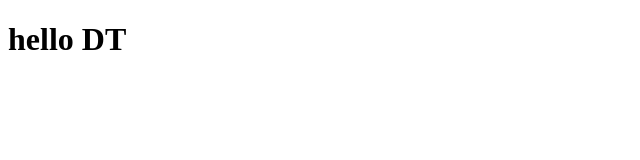
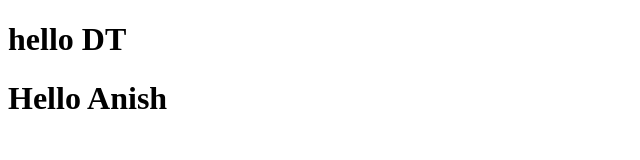
Before and after one commit to Dnyaneshwat1305/Griki, a plain HTML site: page index.html in a window 1280 px wide. Shown: the whole page, without its empty margins (0-640 px from the left). Drawn offline with Linux system fonts and the light colour scheme.

Commit message:
Aanish Changes

```diff
--- a/index.html
+++ b/index.html
@@ -7,5 +7,6 @@
 </head>
 <body>
     <h1>hello DT</h1>
+    <h1>Hello Anish</h1>
 </body>
 </html>
```
